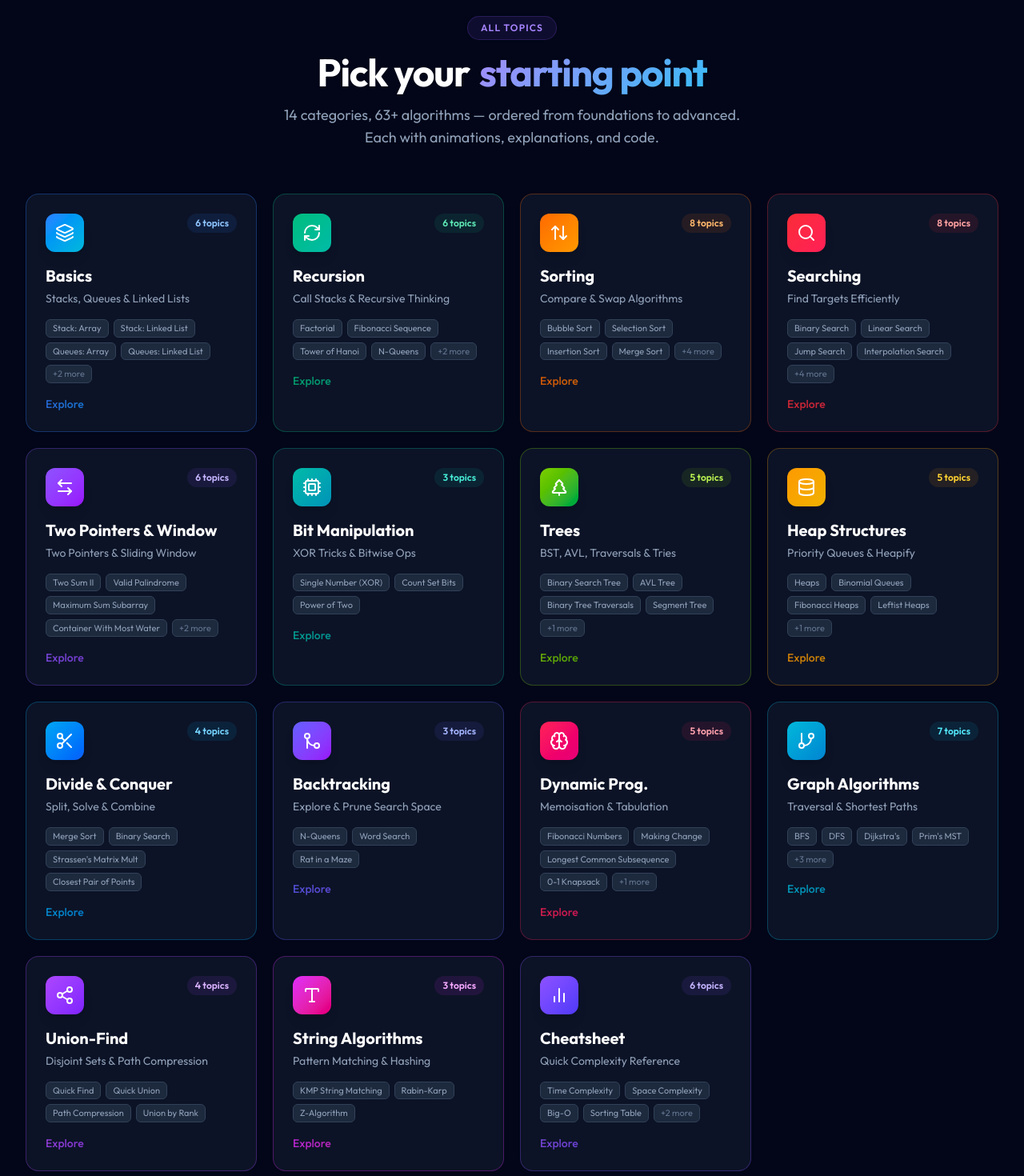
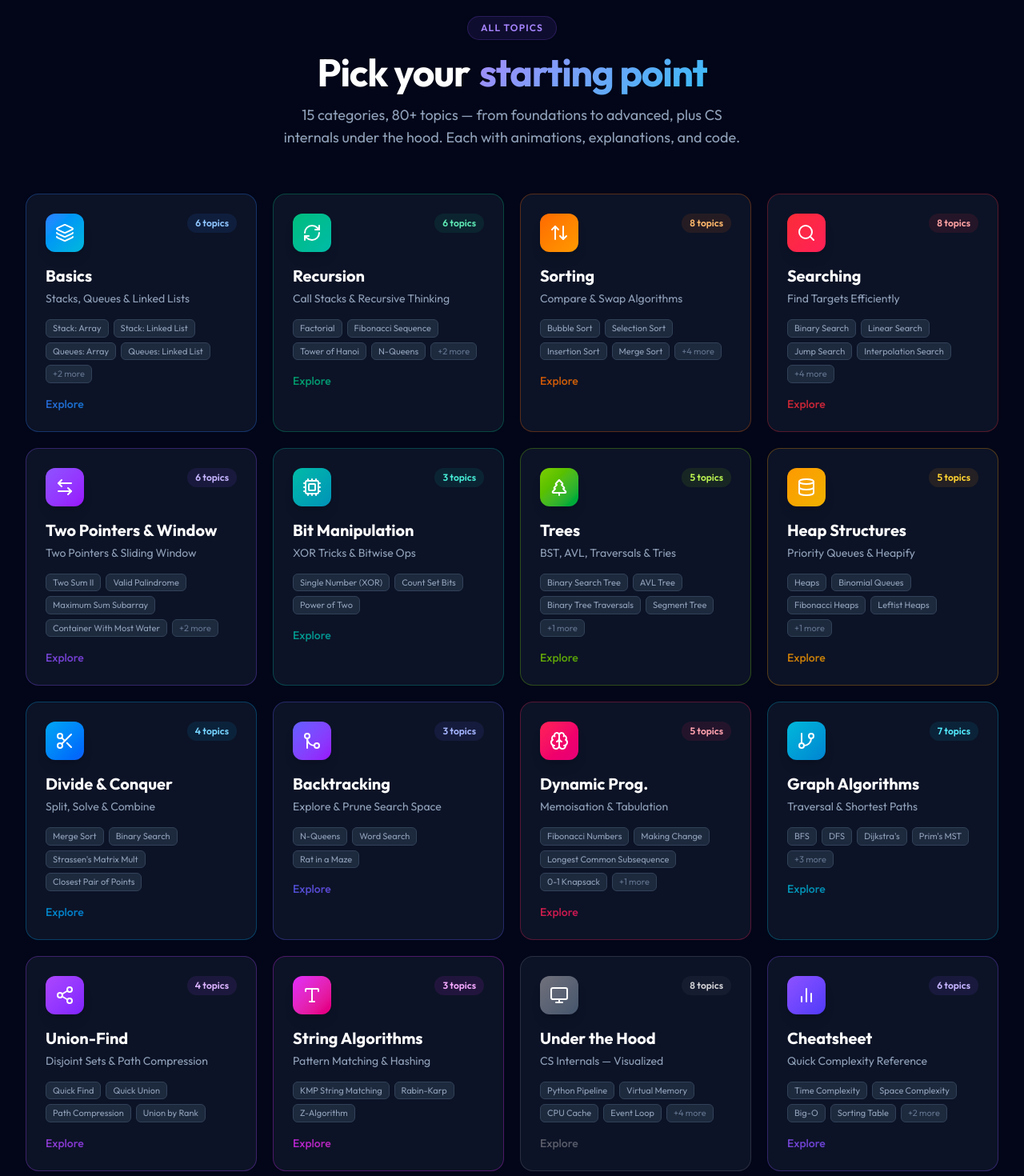
Before and after one commit to Archit1706/DSAverse, a Next.js app: page / in a window 1280 px wide. Shown: the part 1960-3430 px from the top of the page at 80% size. Built offline with nearby package versions, Linux system fonts and the light colour scheme.

Commit message:
Add Under the Hood category to homepage grid

```diff
--- a/components/AlgorithmsGrid.jsx
+++ b/components/AlgorithmsGrid.jsx
@@ -3,7 +3,7 @@ import React, { useState } from 'react';
 import Link from 'next/link';
 import {
     ArrowRight, ArrowLeftRight, Layers, RefreshCw, ArrowUpDown, Search,
-    GitBranch, Database, Brain, BarChart2, Cpu, Type, GitMerge, TreePine, Scissors, Share2
+    GitBranch, Database, Brain, BarChart2, Cpu, Type, GitMerge, TreePine, Scissors, Share2, Monitor
 } from 'lucide-react';
 
 const CATEGORIES = [
@@ -181,6 +181,19 @@ const CATEGORIES = [
         glow:        'hover:shadow-fuchsia-500/20',
         badge:       'bg-fuchsia-500/10 text-fuchsia-300',
     },
+    // ── CS Internals ─────────────────────────────────────────────────────────
+    {
+        name:        'Under the Hood',
+        slug:        'under-the-hood',
+        icon:        <Monitor className="w-6 h-6" />,
+        description: 'CS Internals — Visualized',
+        algorithms:  ['Python Pipeline', 'Virtual Memory', 'CPU Cache', 'Event Loop', 'HTTPS & TLS', 'How Git Works', 'vtables', 'MRO'],
+        gradient:    'from-zinc-500 to-slate-600',
+        border:      'border-zinc-500/30',
+        hoverBorder: 'hover:border-zinc-400',
+        glow:        'hover:shadow-zinc-500/20',
+        badge:       'bg-zinc-500/10 text-zinc-300',
+    },
     // ── Reference ────────────────────────────────────────────────────────────
     {
         name:        'Cheatsheet',
@@ -274,7 +287,7 @@ export default function AlgorithmsGrid() {
                         </span>
                     </h2>
                     <p className="text-slate-400 text-lg max-w-xl mx-auto">
-                        14 categories, 63+ algorithms — ordered from foundations to advanced. Each with animations, explanations, and code.
+                        15 categories, 80+ topics — from foundations to advanced, plus CS internals under the hood. Each with animations, explanations, and code.
                     </p>
                 </div>
 
```
